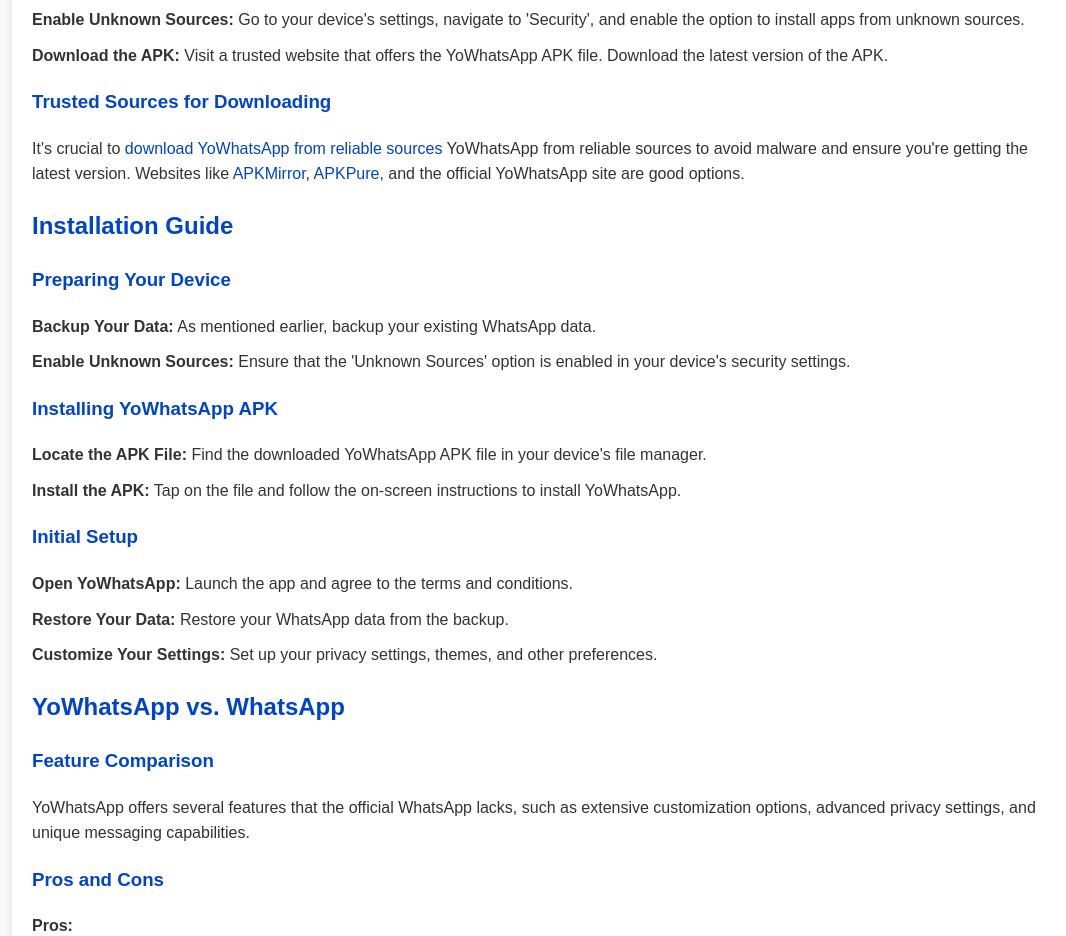
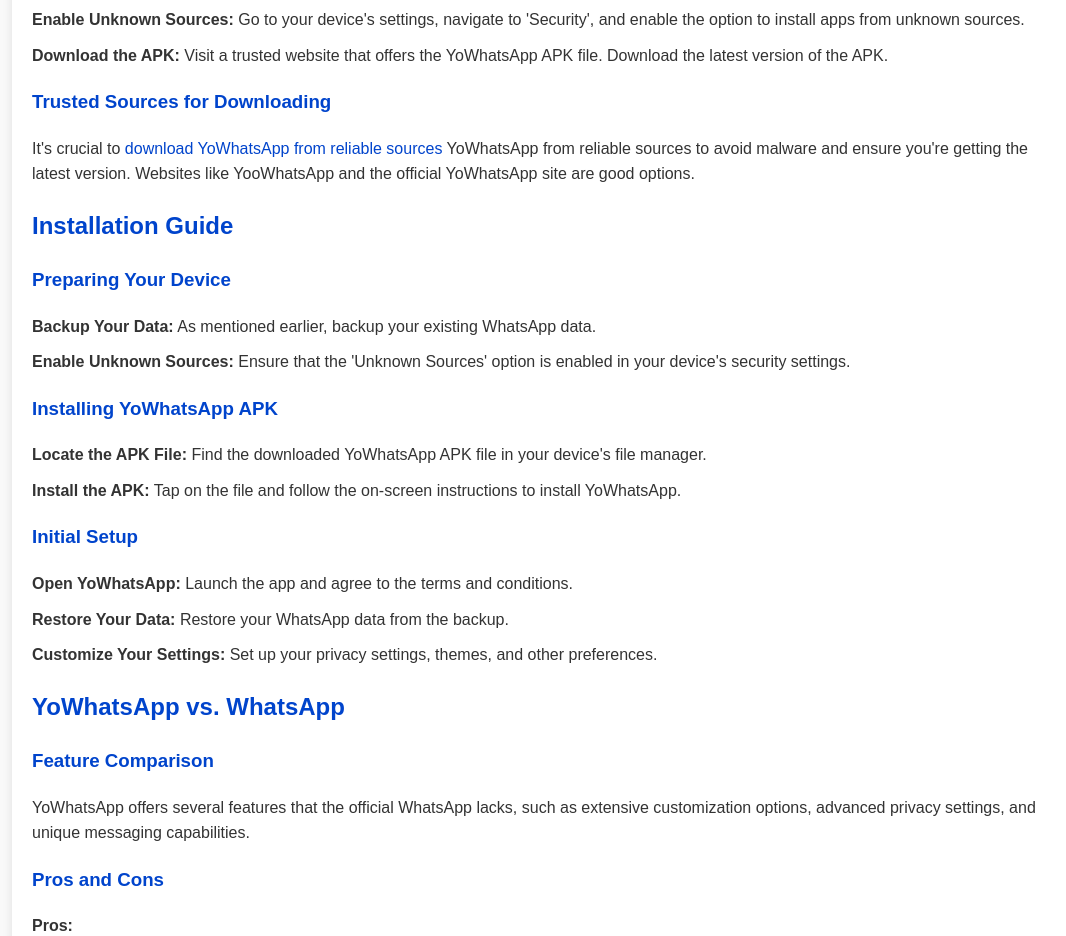
Before and after one commit to Mueen234/yowwhatsapp, a plain HTML site: page index.html in a window 1280 px wide. Shown: the part 2283-3219 px from the top of the page, without its empty margins (96-1162 px from the left). Drawn offline with Linux system fonts and the light colour scheme.

Commit message:
Add files via upload

```diff
--- a/index.html
+++ b/index.html
@@ -120,7 +120,7 @@
     </ul>
 
     <h3>Trusted Sources for Downloading</h3>
-    <p>It's crucial to <a href="https://yowwhatsapp.in/yo-whatsapp-update-latest-version-download-apk/">download YoWhatsApp from reliable sources</a> YoWhatsApp from reliable sources to avoid malware and ensure you're getting the latest version. Websites like <a href="https://www.apkmirror.com" target="_blank">APKMirror</a>, <a href="https://www.apkpure.com" target="_blank">APKPure</a>, and the official YoWhatsApp site are good options.</p>
+    <p>It's crucial to <a href="https://yowwhatsapp.in/yo-whatsapp-update-latest-version-download-apk/">download YoWhatsApp from reliable sources</a> YoWhatsApp from reliable sources to avoid malware and ensure you're getting the latest version. Websites like YooWhatsApp and the official YoWhatsApp site are good options.</p>
 
     <h2>Installation Guide</h2>
 
```
